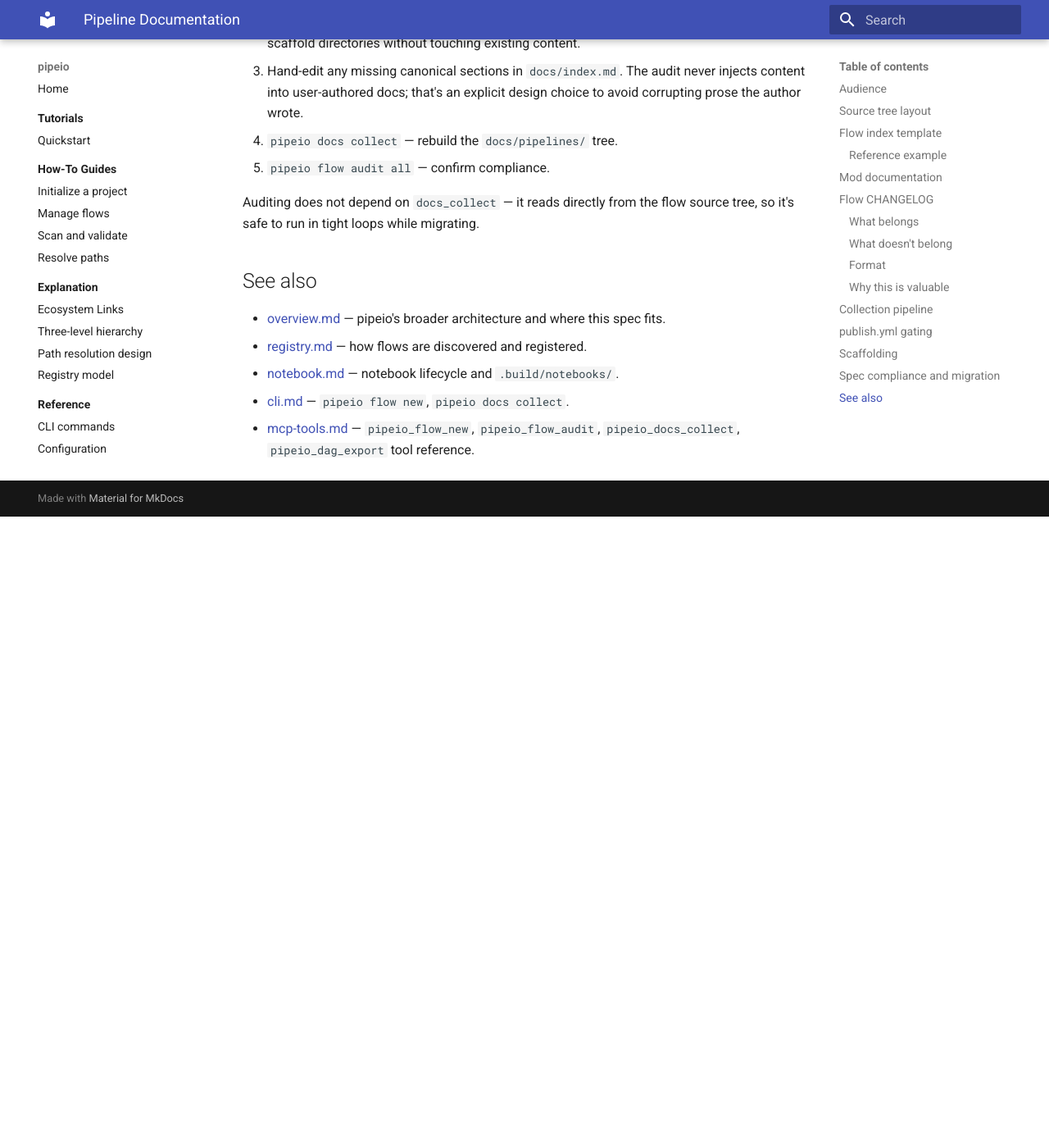
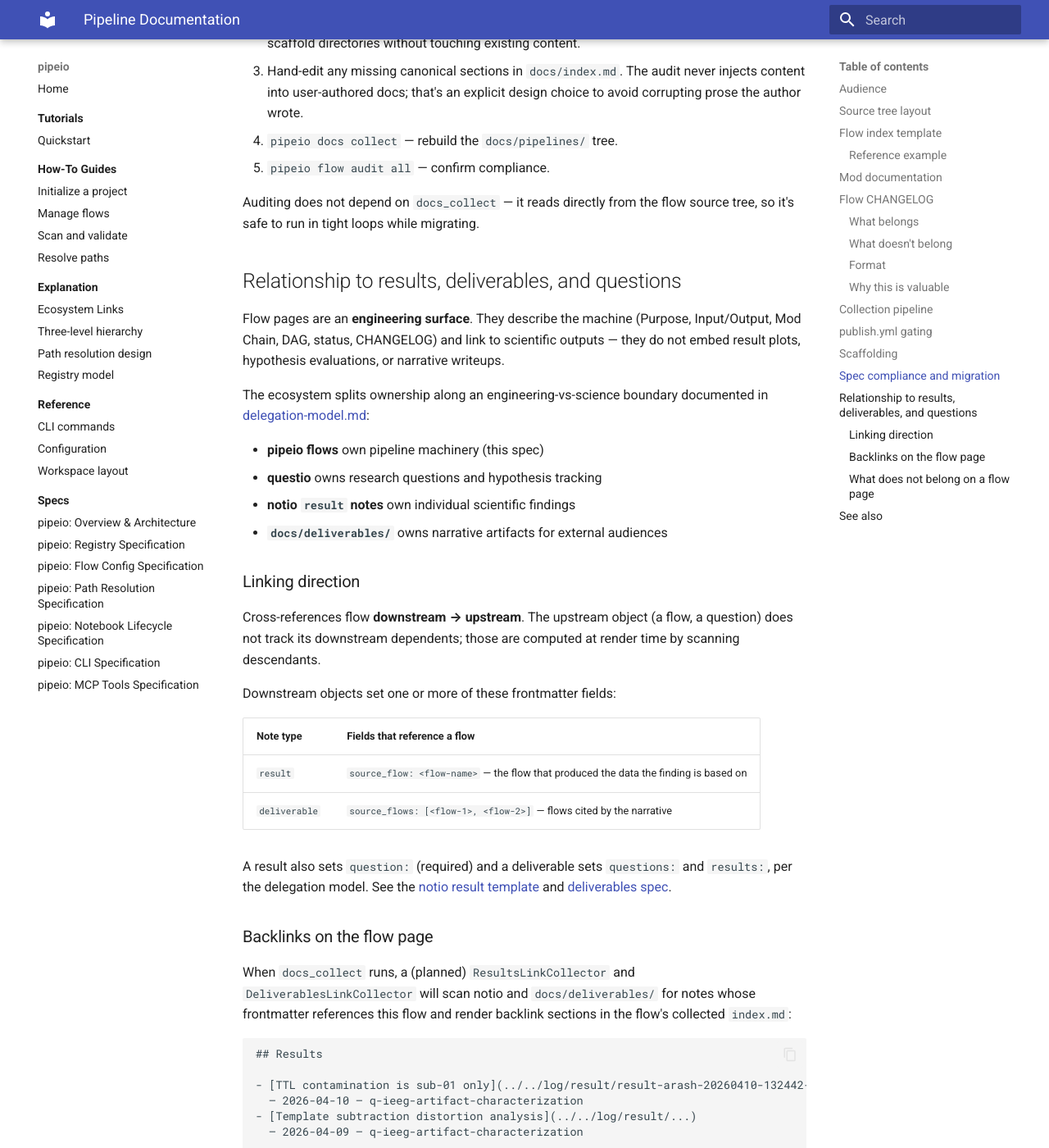
Before and after one commit to arashshahidi1997/pipeio, an MkDocs documentation site: the page built from docs/specs/pipeio/pipeline-docs.md, in a window 1280 px wide and 1400 px high, scrolled down 7111 px. Shown: the whole window at 82% size. Built offline with MkDocs 1.6.1 and Material for MkDocs 9.7.7, drawn with Linux system fonts in a browser that asks for light colours; before the commit the page ends 7741 px from its top, so only the background shows below that; some of the changed text lies outside the part shown.

Commit message:
Delegation model: engineering (pipeio) vs. science (questio/results/deliverables)
New docs/explanation/delegation-model.md pins the boundary and linking rule:
- pipeio owns flow/DAG/CHANGELOG (engineering)
- notio result notes own findings (science, atomic)
- docs/deliverables/ owns narrative artifacts
- questio binds results to research questions
- Downstream → upstream frontmatter references; backlinks are render-time queries
- Flow pages link to, not embed, results and deliverables

New frontmatter fields:
- result notes: source_flow: <flow-name>
- deliverables: source_flows: [<flow1>, <flow2>], results: [...]

Updates:
- packages/pipeio/docs/specs/pipeio/pipeline-docs.md — new Relationship section
- packages/pipeio/docs/specs/pipeio/overview.md — ecosystem table includes questio + deliverables
- docs/specs/deliverables.md — source_flows + results frontmatter
- docs/explanation/ecosystem.md — mentions questio + link to delegation-model
- .projio/notio/templates/result.md + packages/notio/.projio/.../result.md — source_flow field
- mkdocs.yml — delegation-model in Explanation nav
- CHANGELOG.md — entry with link

````diff
--- a/docs/specs/pipeio/pipeline-docs.md
+++ b/docs/specs/pipeio/pipeline-docs.md
@@ -295,6 +295,75 @@
 Auditing does not depend on `docs_collect` — it reads directly from the
 flow source tree, so it's safe to run in tight loops while migrating.
 
+## Relationship to results, deliverables, and questions
+
+Flow pages are an **engineering surface**. They describe the machine
+(Purpose, Input/Output, Mod Chain, DAG, status, CHANGELOG) and link to
+scientific outputs — they do not embed result plots, hypothesis evaluations,
+or narrative writeups.
+
+The ecosystem splits ownership along an engineering-vs-science boundary
+documented in [delegation-model.md](../../../../../../docs/explanation/delegation-model.md):
+
+- **pipeio flows** own pipeline machinery (this spec)
+- **questio** owns research questions and hypothesis tracking
+- **notio `result` notes** own individual scientific findings
+- **`docs/deliverables/`** owns narrative artifacts for external audiences
+
+### Linking direction
+
+Cross-references flow **downstream → upstream**. The upstream object (a
+flow, a question) does not track its downstream dependents; those are
+computed at render time by scanning descendants.
+
+Downstream objects set one or more of these frontmatter fields:
+
+| Note type | Fields that reference a flow |
+|---|---|
+| `result` | `source_flow: <flow-name>` — the flow that produced the data the finding is based on |
+| `deliverable` | `source_flows: [<flow-1>, <flow-2>]` — flows cited by the narrative |
+
+A result also sets `question:` (required) and a deliverable sets
+`questions:` and `results:`, per the delegation model. See the
+[notio result template](../../../../../../.projio/notio/templates/result.md)
+and [deliverables spec](../../../../../../docs/specs/deliverables.md).
+
+### Backlinks on the flow page
+
+When `docs_collect` runs, a (planned) `ResultsLinkCollector` and
+`DeliverablesLinkCollector` will scan notio and `docs/deliverables/` for
+notes whose frontmatter references this flow and render backlink sections
+in the flow's collected `index.md`:
+
+```markdown
+## Results
+
+- [TTL contamination is sub-01 only](../../log/result/result-arash-20260410-132442-873270.md)
+  — 2026-04-10 — q-ieeg-artifact-characterization
+- [Template subtraction distortion analysis](../../log/result/...)
+  — 2026-04-09 — q-ieeg-artifact-characterization
+
+## Deliverables
+
+- [Preprocessing methods writeup](../../deliverables/reports/preprocessing-methods.md)
+```
+
+Until the collectors land, flow authors can hand-maintain a
+`## Related work` section in `docs/index.md`. The convention above is
+what the collectors will honor once implemented — tag your results with
+`source_flow:` now and the backlinks will appear automatically later.
+
+### What does **not** belong on a flow page
+
+- Embedded result plots or QC figures (live in result notes and the
+  snakemake `report.html`)
+- Hypothesis state or milestone progress (lives in questio)
+- Narrative writeups of findings (live in `docs/deliverables/`)
+- Prior art citations (live in questio + biblio)
+
+A supervisor visiting the flow page should get a health check and a
+crumb trail to the science, not the science itself.
+
 ## See also
 
 - [overview.md](overview.md) — pipeio's broader architecture and where this
@@ -304,3 +373,5 @@
 - [cli.md](cli.md) — `pipeio flow new`, `pipeio docs collect`.
 - [mcp-tools.md](mcp-tools.md) — `pipeio_flow_new`, `pipeio_flow_audit`,
   `pipeio_docs_collect`, `pipeio_dag_export` tool reference.
+- [delegation-model.md](../../../../../../docs/explanation/delegation-model.md)
+  — the engineering-vs-science boundary and linking-direction rule.
````
Also changed, not shown: docs/specs/pipeio/overview.md (+11 -2 lines).
